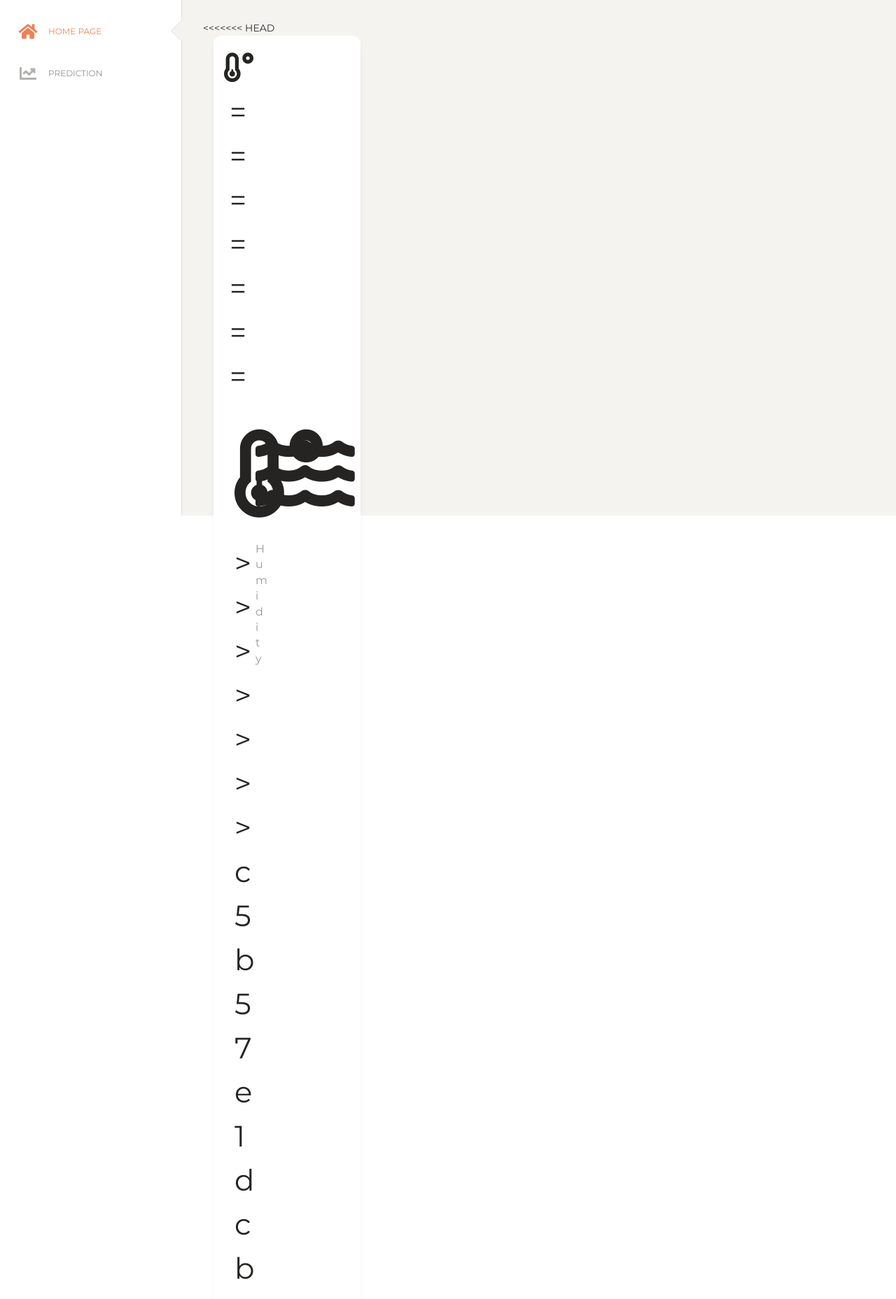
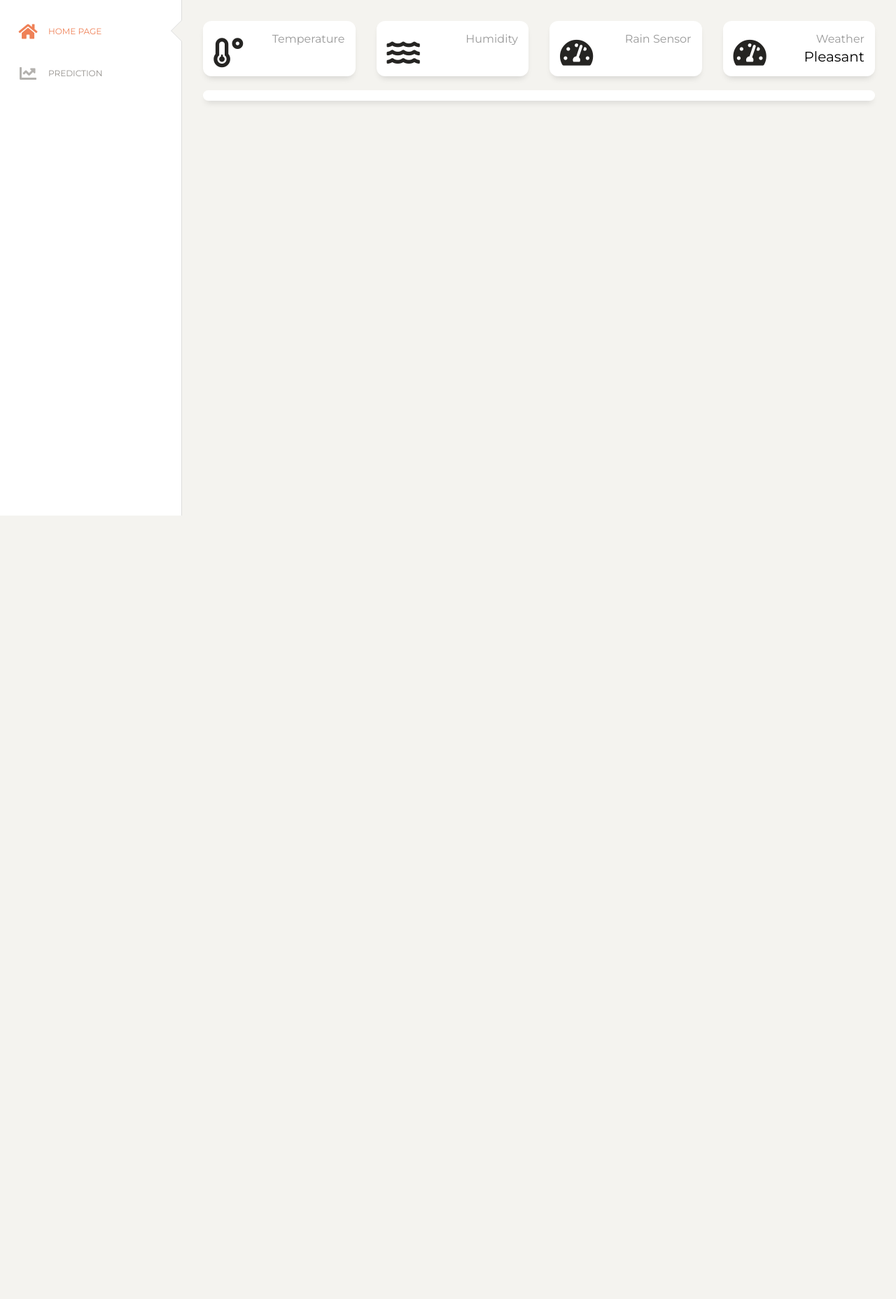
Before and after one commit to dsrao711/Weather-Station, a Flask app: template app/templates/dashboard.html in a window 1280 px wide. Shown: the part 63-1920 px from the top of the page at 70% size. After the commit the page ends 800 px from the top, so only its background shows below. Run offline with Flask 2, Linux system fonts and the light colour scheme; the template is opened without the code that fills it, so the values that code supplies are empty; parts of the project's set-up code (start-up, migrations or seed data) failed here and were passed over; some libraries are stand-ins or nearby versions.

Commit message:
Conflict removed

```diff
--- a/app/templates/dashboard.html
+++ b/app/templates/dashboard.html
@@ -2,15 +2,6 @@
 
 {% block content %}
 
-<<<<<<< HEAD
-    <div class="col-lg-3 col-md-6 col-sm-6">
-        <div class="card card-stats">
-            <div class="card-body">
-                <div class="row">
-                    <div class="col-5 col-md-4">
-                        <div class="icon-big text-center icon-warning">
-                            <i class="fas fa-temperature-low"></i>
-=======
     <div class="row">
 
         <div class="col-lg-3 col-md-6 col-sm-6">
@@ -21,7 +12,6 @@
                             <div class="icon-big text-center icon-warning">
                                 <i class="fas fa-temperature-low"></i>
                             </div>
->>>>>>> c5b57e1dcb31f6e43fa1f438e98ff7b738d71209
                         </div>
                         <div class="col-7 col-md-8">
                             <div class="numbers">
@@ -66,22 +56,12 @@
                                 <i class="fas fa-tachometer-alt"></i>
                             </div>
                         </div>
-<<<<<<< HEAD
-                    </div>
-                    <div class="col-7 col-md-8">
-                        <div class="numbers">
-                            <p class="card-category">Rain Sensor</p>
-                            <p style="color: black; font-size: 20px">{{ rain }}</p>
-                            <p style="color: grey; font-size: 12px">{{ rain_message }}
-                                <p>
-=======
                         <div class="col-7 col-md-8">
                             <div class="numbers">
                                 <p class="card-category">Rain Sensor</p>
                                 <p class="card-title">{{ rain }}
                                     <p>
                             </div>
->>>>>>> c5b57e1dcb31f6e43fa1f438e98ff7b738d71209
                         </div>
                     </div>
                 </div>
@@ -97,19 +77,11 @@
                                 <i class="fas fa-tachometer-alt"></i>
                             </div>
                         </div>
-<<<<<<< HEAD
-                    </div>
-                    <div class="col-7 col-md-8">
-                        <div class="numbers">
-                            <p class="card-category">Weather</p>
-                            <p class="card-category" style="color: black; font-size: 20px">{{ message }}</p>
-=======
                         <div class="col-7 col-md-8">
                             <div class="numbers">
                                 <p class="card-category">Weather</p>
                                 <p class="card-category" style="color: black; font-size: 20px">Pleasant</p>
                             </div>
->>>>>>> c5b57e1dcb31f6e43fa1f438e98ff7b738d71209
                         </div>
                     </div>
                 </div>
```
Also changed, not shown: app/main/routes.py (+0 -50 lines).
